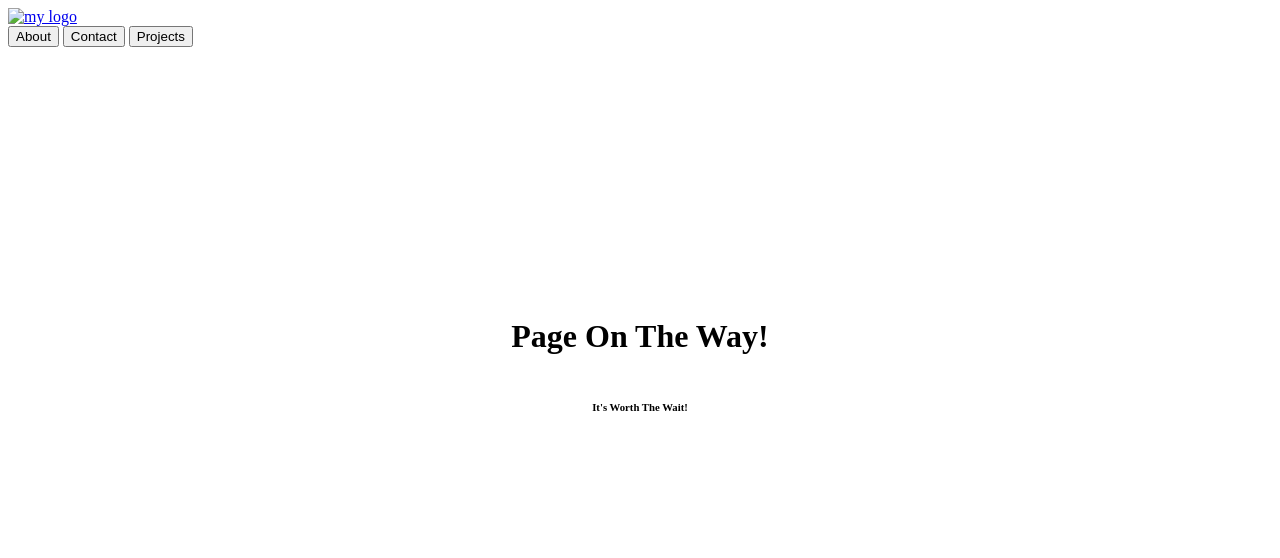
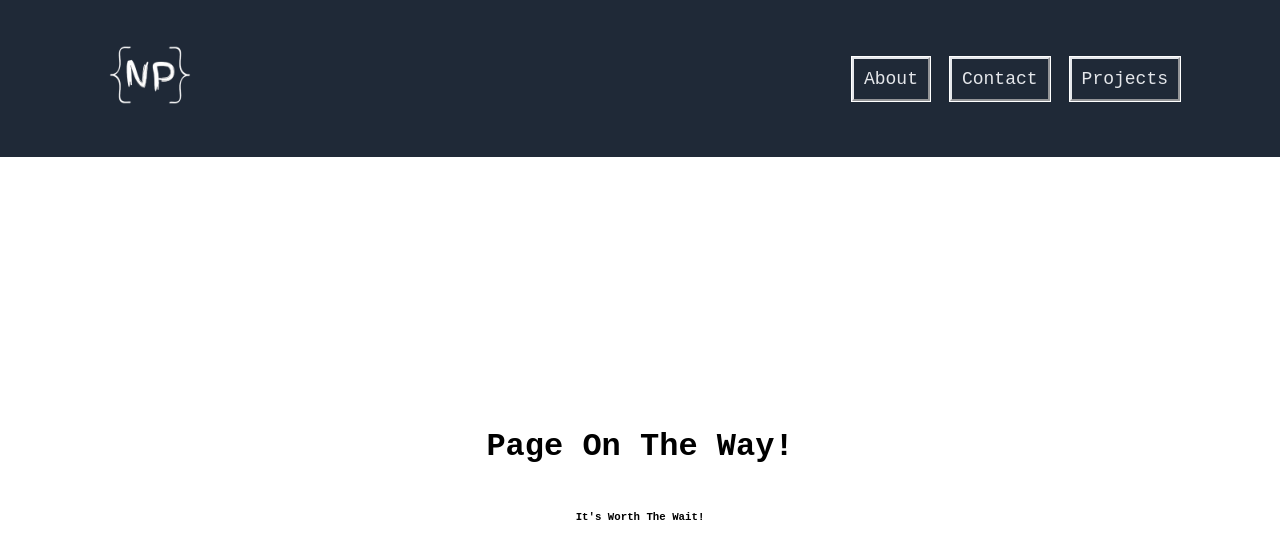
Before and after one commit to nikhilp1234567/My-Website, a plain HTML site: page projects.html in a window 1280 px wide. Drawn offline with Linux system fonts and the light colour scheme.

Commit message:
finish styling

```diff
--- a/assets/css/style.css
+++ b/assets/css/style.css
@@ -100,6 +100,7 @@ button{
     gap: 10px;
     flex-wrap: wrap;
     padding: 50px 100px;
+    margin: 16px;
 
     @media (max-width: 1183px){
         flex: 1;
--- a/projects.html
+++ b/projects.html
@@ -3,12 +3,13 @@
 <head>
     <meta charset="UTF-8">
     <meta name="viewport" content="width=device-width, initial-scale=1.0">
+    <link rel="stylesheet" href="./assets/css/style.css">
     <title>Nikhil: Projects</title>
 </head>
 <body>
     <div class="header">
         <div class="header-logo">
-            <a href="index.html"><div> <img src="../assets/my-logo.png" alt="my logo" height="100"></div></a>
+            <a href="index.html"><div> <img src="./assets/images/my-logo.png" alt="my logo" height="100"></div></a>
         </div>
         <div class="header-links">
            <a href="about.html"><button class="header-button">About</button></a>
```
